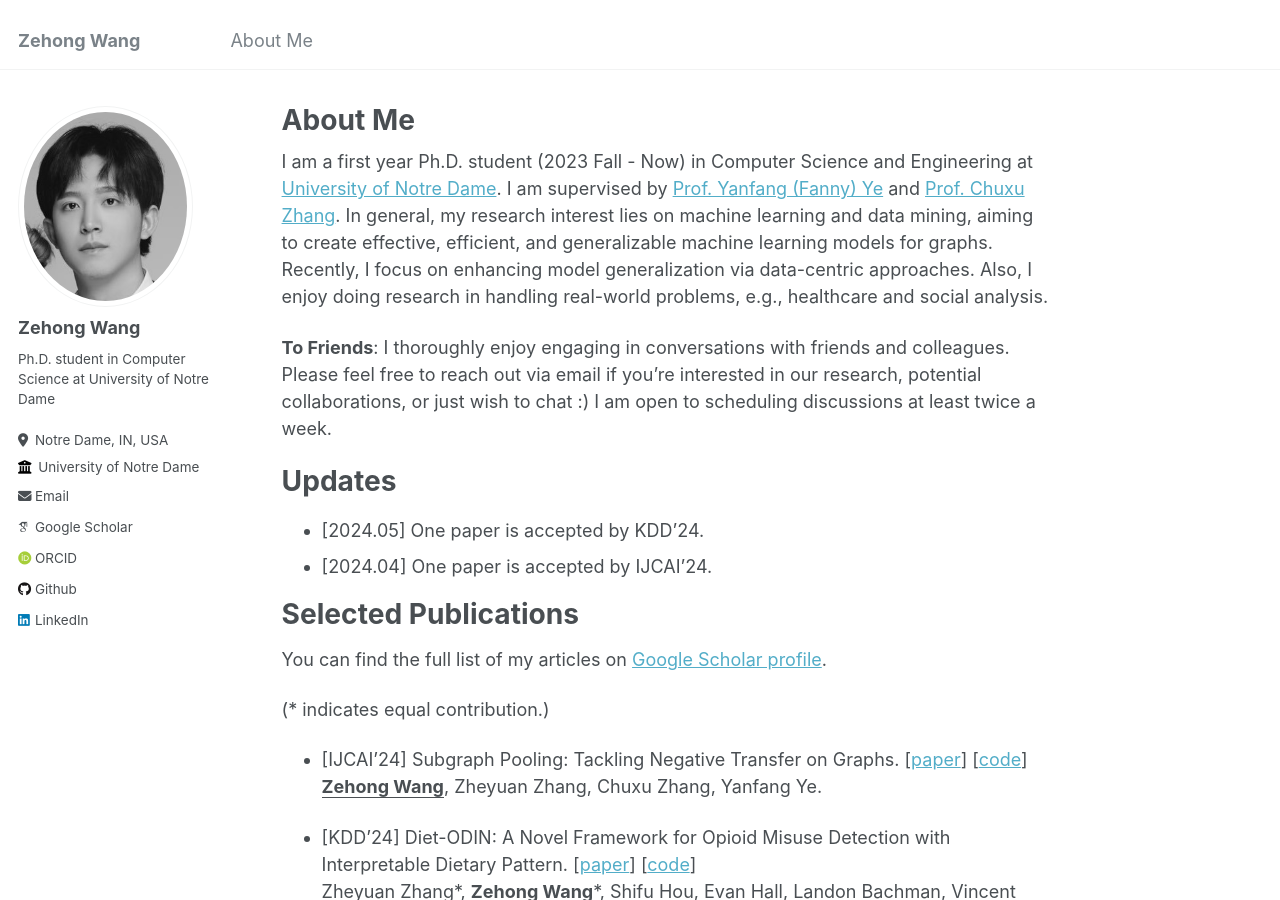
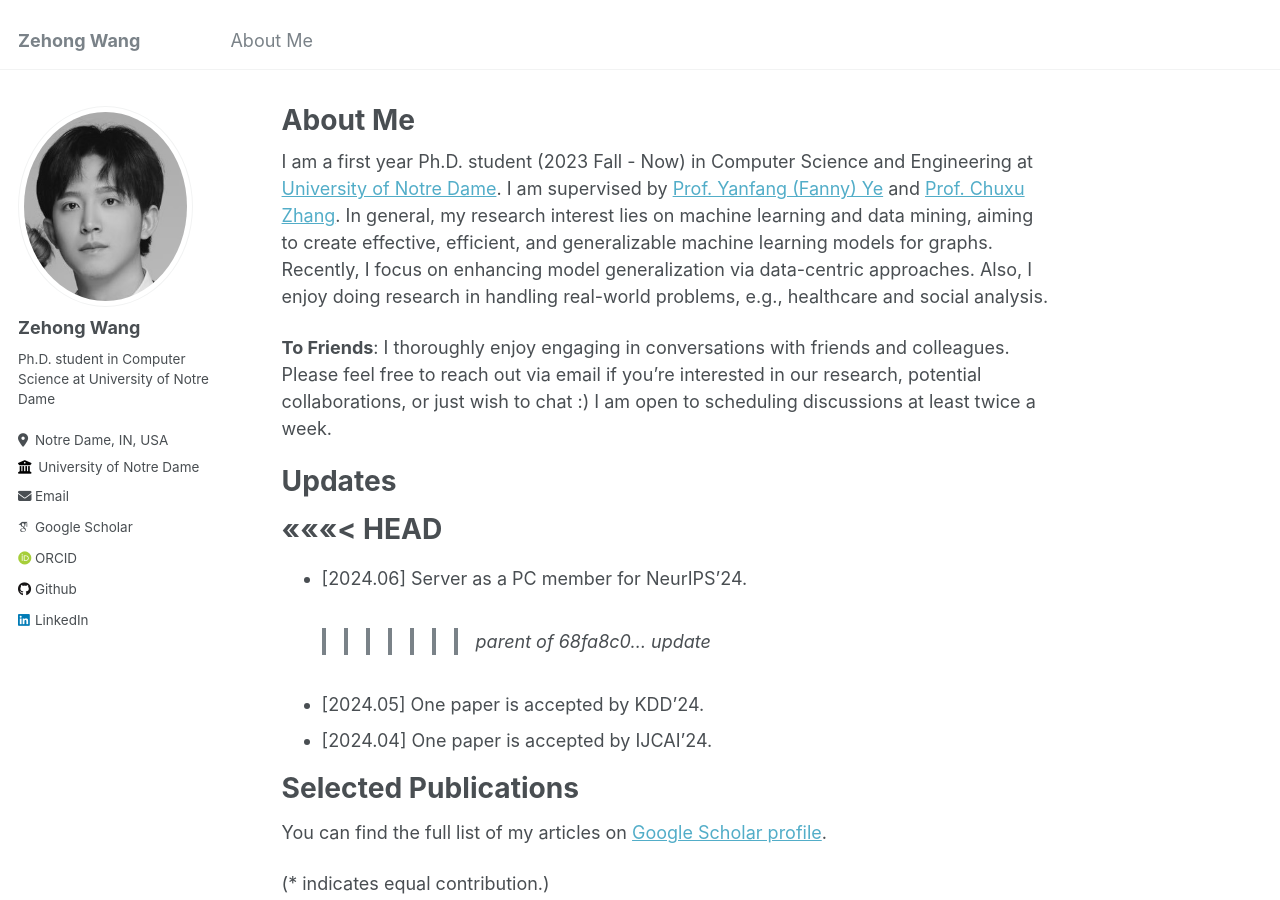
Before and after one commit to Zehong-Wang/Zehong-Wang.github.io, a Jekyll site: the page built from _pages/about.md, in a window 1280 px wide and 900 px high. Built offline with Jekyll 4.4.1, drawn with Linux system fonts in a browser that asks for light colours; some web fonts are replaced.

Commit message:
Revert "update"
This reverts commit 68fa8c01f96037f86773aa66517b58a4f407eee2.

```diff
--- a/_pages/about.md
+++ b/_pages/about.md
@@ -15,6 +15,10 @@ I am a first year Ph.D. student (2023 Fall - Now) in Computer Science and Engine
 Updates
 ======
 
+<<<<<<< HEAD
+=======
+* [2024.06] Server as a PC member for NeurIPS'24.
+>>>>>>> parent of 68fa8c0... update
 * [2024.05] One paper is accepted by KDD'24.
 * [2024.04] One paper is accepted by IJCAI'24.
 
```
